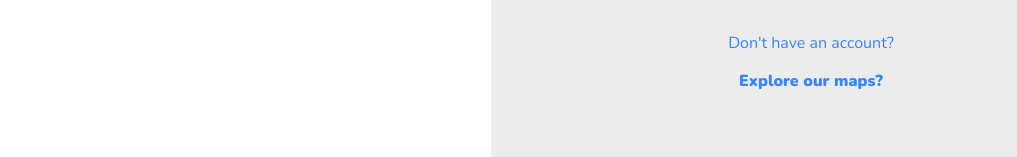
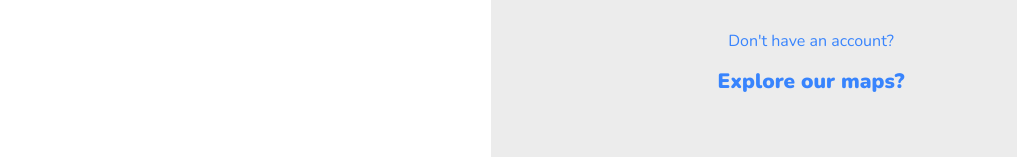
Before and after one commit to Habibat-Yinusa/City_Explorer_Merged, a React (Vite) app: page / in a window 1280 px wide. Shown: the part 569-726 px from the top of the page, without its empty margins (149-1166 px from the left). Built offline with nearby package versions, Linux system fonts and the light colour scheme; no server answers.

Commit message:
changed layout color and added new logo

```diff
--- a/src/pages/Auth/Login.tsx
+++ b/src/pages/Auth/Login.tsx
@@ -200,10 +200,10 @@ const Login = () => {
             <Link
               to="/explore-maps"
               style={{
-                fontSize: "1rem",
+                fontSize: "1.3rem",
                 color: "#3884FD",
                 textDecoration: "none",
-                marginTop: "1em",
+                marginTop: ".7em",
                 fontWeight: 1000,
               }}
             >
```
